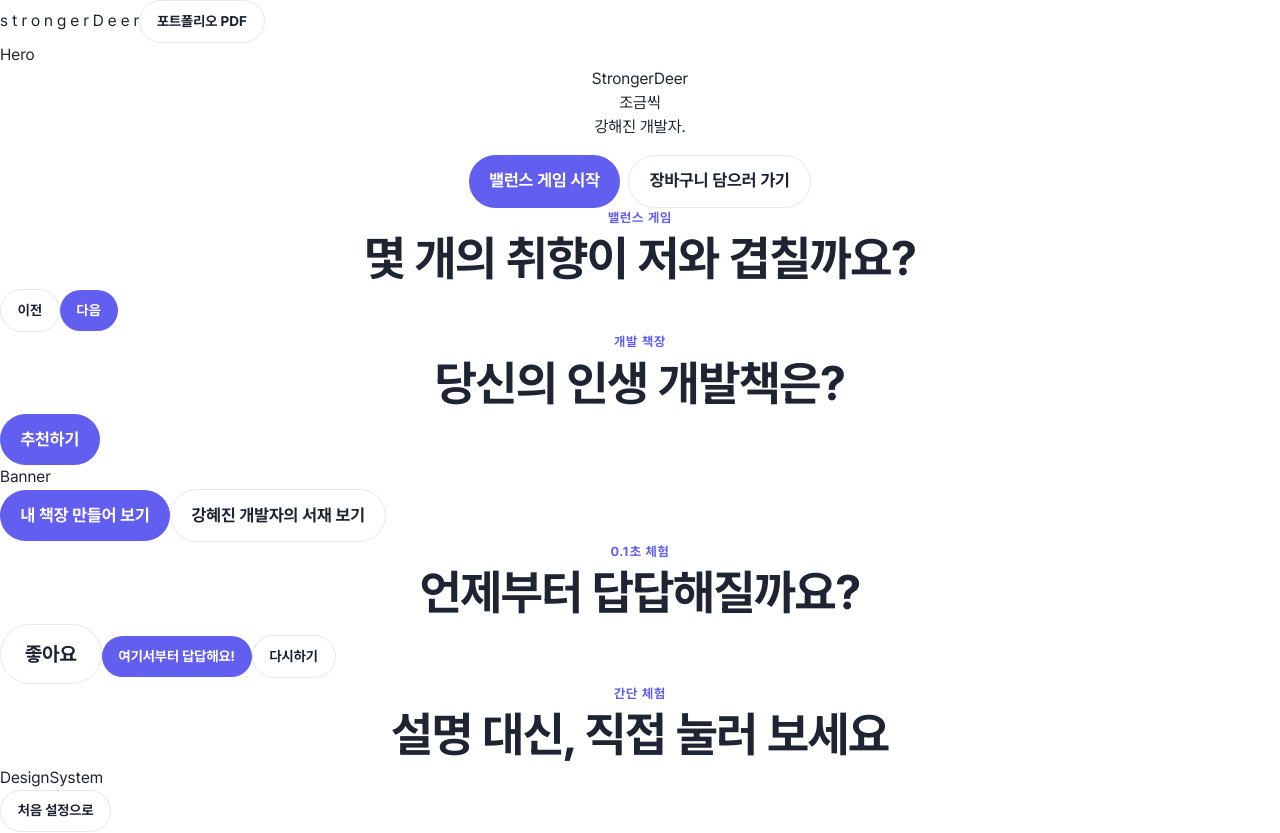
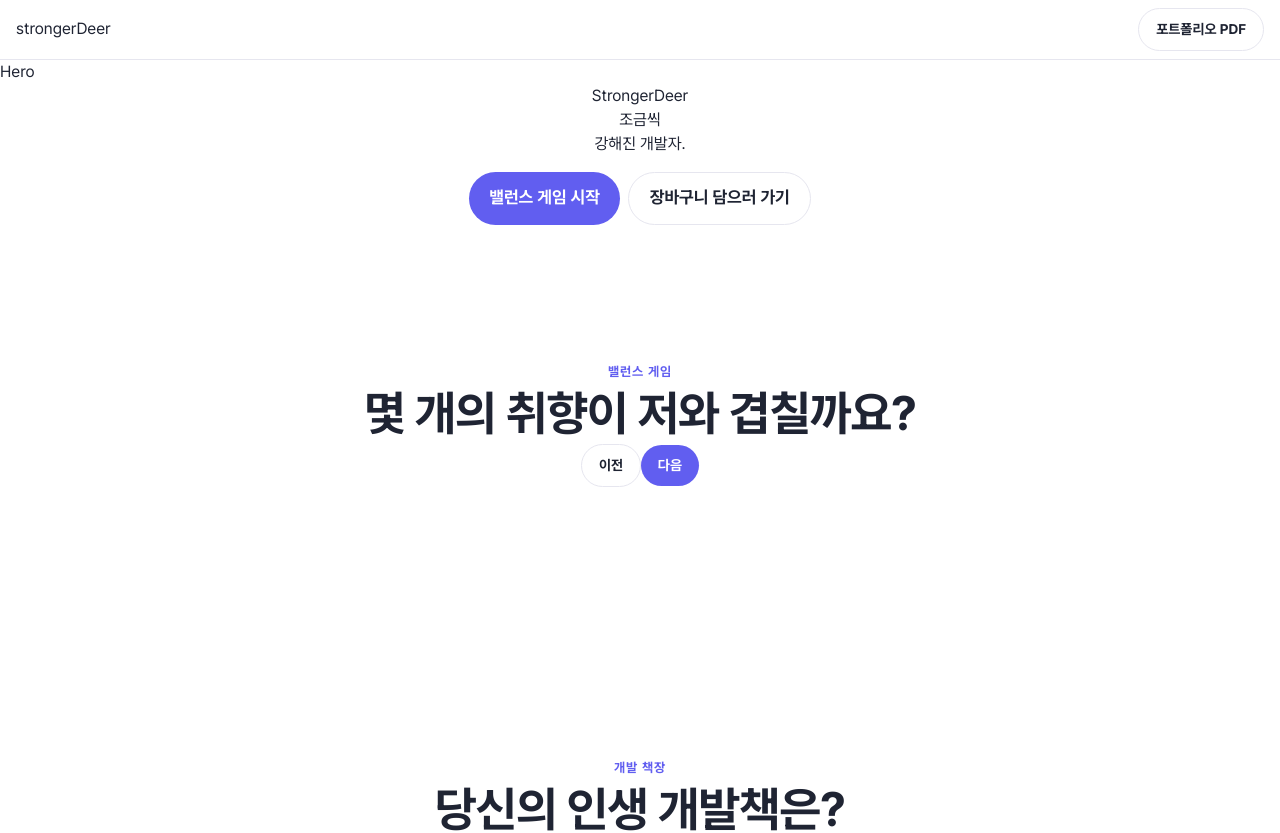
Before and after one commit to strongerDeer/strongerDeer, a Next.js app: page /strongerDeer/ in a window 1280 px wide. Shown: the top 833 px of the page. Built offline with nearby package versions, Linux system fonts and the light colour scheme.

Commit message:
🎨 Style: 콘텐츠 폭 토큰(max-w-page)·Section 레이아웃 정리

```diff
--- a/app/globals.css
+++ b/app/globals.css
@@ -41,6 +41,9 @@
  * - text-sm 같은 Tailwind 클래스가 이 값을 그대로 사용 (--text-*--line-height는 줄간격)
  */
 @theme {
+  /* 콘텐츠 최대 폭: max-w-page */
+  --container-page: 80rem; /* 1280px */
+
   --text-xs: clamp(0.75rem, 0.7255rem + 0.1087vw, 0.8125rem); /* 12px → 13px */
   --text-xs--line-height: 1.5;
   --text-sm: clamp(0.8125rem, 0.788rem + 0.1087vw, 0.875rem); /* 13px → 14px */
--- a/components/common/Header.tsx
+++ b/components/common/Header.tsx
@@ -2,8 +2,11 @@ import { Button } from '@/components/common/Button';
 
 export function Header() {
   return (
-    <header>
-      s t r o n g e r D e e r<Button size='sm'>포트폴리오 PDF</Button>
+    <header className='border-b border-line'>
+      <div className='mx-auto flex w-full max-w-page items-center justify-between px-4 py-2'>
+        strongerDeer
+        <Button size='sm'>포트폴리오 PDF</Button>
+      </div>
     </header>
   );
 }
--- a/components/common/Section.tsx
+++ b/components/common/Section.tsx
@@ -6,15 +6,33 @@ type SectionProps = {
   id: string;
   label?: string;
   title: string;
+  description?: string;
   children?: ReactNode;
 };
-export function Section({ id, label, title, children }: SectionProps) {
+export function Section({
+  id,
+  label,
+  title,
+  children,
+  description,
+}: SectionProps) {
   const titleId = `${id}-title`;
 
   return (
-    <section id={id} aria-labelledby={titleId}>
-      <SectionHeading label={label} title={title} titleId={titleId} />
-      {children}
+    <section
+      id={id}
+      aria-labelledby={titleId}
+      className='flex min-h-[50vh] items-center justify-center'
+    >
+      <div className='mx-auto w-full max-w-page px-4 text-center'>
+        <SectionHeading label={label} title={title} titleId={titleId} />
+        {description && (
+          <p className='text-center text-balance break-keep text-foreground-muted'>
+            {description}
+          </p>
+        )}
+        {children}
+      </div>
     </section>
   );
 }
```
